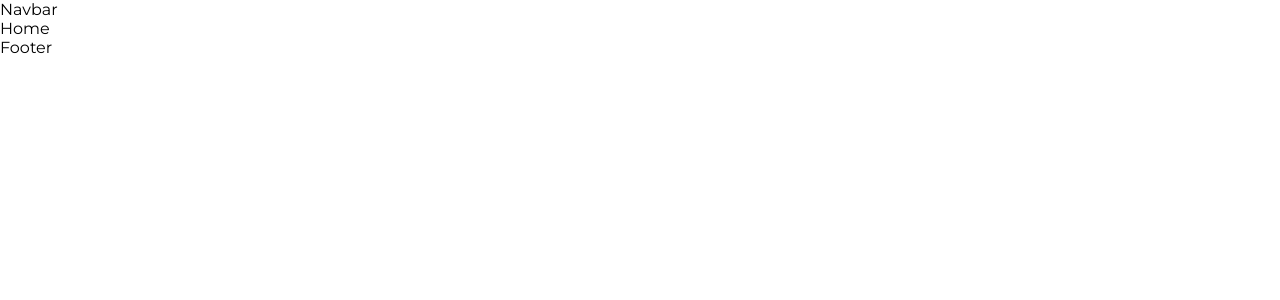
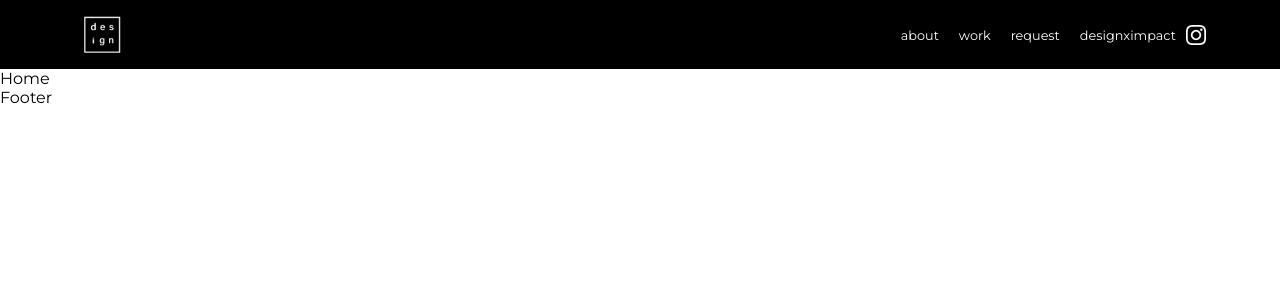
Before and after one commit to jto-d/design-team-website, a React (Create React App) app: page / in a window 1280 px wide. Shown: the top 300 px of the page. Built offline with nearby package versions, Linux system fonts and the light colour scheme.

Commit message:
first draft at header

```diff
--- /dev/null
+++ b/src/components/Navbar.css
@@ -0,0 +1,50 @@
+.navigation-bar {
+    display: flex;
+    justify-content: space-between;
+    align-items: center;
+    background-color: #000;
+    color: #fff;
+    padding: 0.625rem 1.25rem; /* 10px 20px */
+  }
+
+
+.navigation-bar .logo {
+    margin-right: auto; /* pushes everything else to the right */
+    margin-top: 0.4%;
+    margin-left: 5%; /* 25% from the left side */
+  }
+
+  .navigation-bar .logo img {
+    height: 2.5rem; /* 40px; Adjust to the desired size */
+    width: auto;
+  }
+
+  .navigation-bar .logo a {
+    display: inline-block;
+  }
+
+  .navigation-bar .menu {
+    margin-left: 62%; /* pushes social media icons to the right */
+  }
+
+  .navigation-bar .menu a {
+    margin: 0 0.625rem; /* 10px */
+    font-size: .8rem; /* 16px; Adjust size as needed */
+    color: #fff;
+    text-decoration: none;
+  }
+
+  .navigation-bar .menu a:hover {
+    text-decoration: underline;
+  }
+
+  .navigation-bar .social-media {
+    margin-top: 0.4%;
+    margin-left: auto;
+    margin-right: 5%;
+  }
+
+  .navigation-bar .social-media img {
+    width: 1.25rem;
+    height: auto;
+  }
--- a/src/components/Navbar.js
+++ b/src/components/Navbar.js
@@ -1,9 +1,30 @@
 import React from 'react'
+
+import './Navbar.css'; // Make sure to create a CSS file with the name `NavigationBar.css`
+import designLogoImage from '../assets/team_logo.png';
+import igLogoImage from '../assets/ig_logo.png';
 
 const Navbar = () => {
   return (
-    <div>Navbar</div>
-  )
-}
+    <nav className="navigation-bar">
+      <div className="logo">
+        <a href="/">
+          <img src={designLogoImage} alt="Design Logo" />
+        </a>
+      </div>
+      <div className="menu">
+        <a href="/about">about</a>
+        <a href="/work">work</a>
+        <a href="/request">request</a>
+        <a href="/designximpact">designximpact</a>
+      </div>
+      <div className="social-media">
+        <a href="https://instagram.com/designximpact" target="_blank" rel="noopener noreferrer">
+          <img src={igLogoImage} alt="Instagram" />
+        </a>
+      </div>
+    </nav>
+  );
+};
 
-export default Navbar
+export default Navbar;
```
Also changed, not shown: src/assets/ig_logo.png (added), src/assets/team_logo.png (added).
